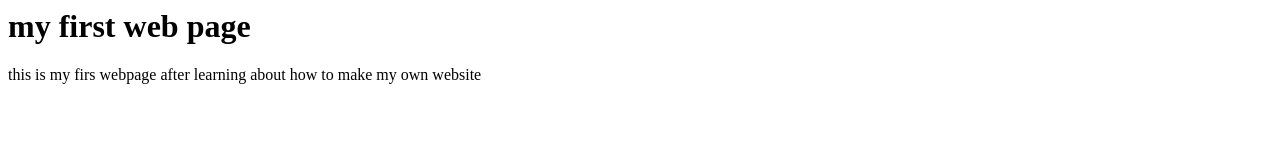
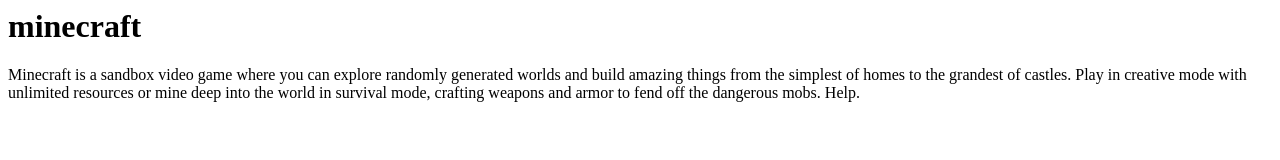
Before and after one commit to al7759/mywebpage4, a plain HTML site: page index.html in a window 1280 px wide. Drawn offline with Linux system fonts and the light colour scheme.

Commit message:
Update index.html

```diff
--- a/index.html
+++ b/index.html
@@ -1,13 +1,13 @@
 <html>
 <head>
-<title>cool web page  </title>
+<title> all about minecraft  </title>
 
 
 </head>
 <body>
-<h1>my first web page </h1>
+<h1> minecraft </h1>
 
-<P>this is my firs webpage after learning about how to make my own website </p>
+<P>Minecraft is a sandbox video game where you can explore randomly generated worlds and build amazing things from the simplest of homes to the grandest of castles. Play in creative mode with unlimited resources or mine deep into the world in survival mode, crafting weapons and armor to fend off the dangerous mobs. Help. </p>
 
 </body>
 
```
